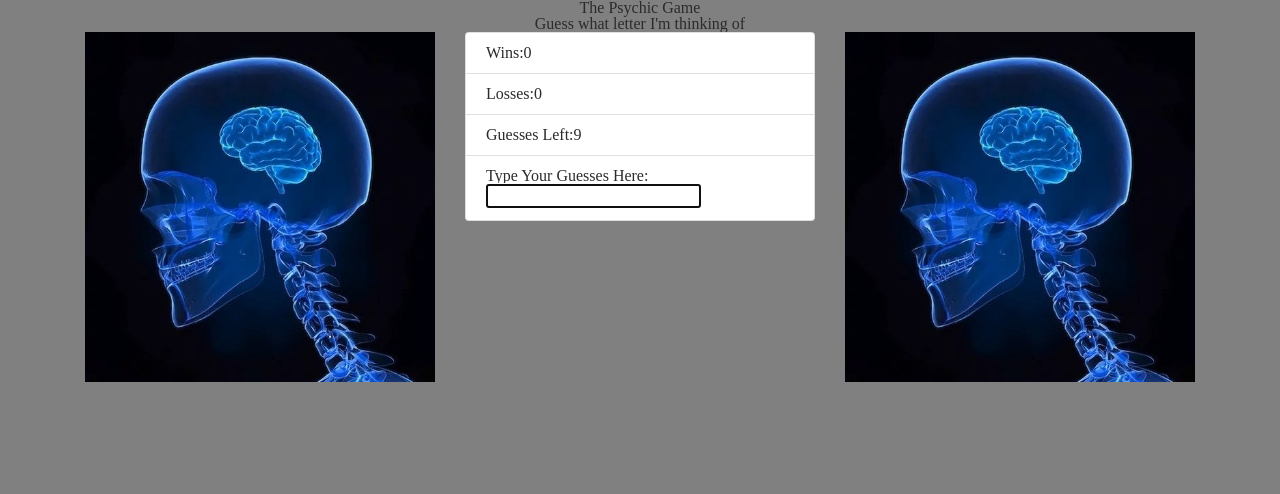
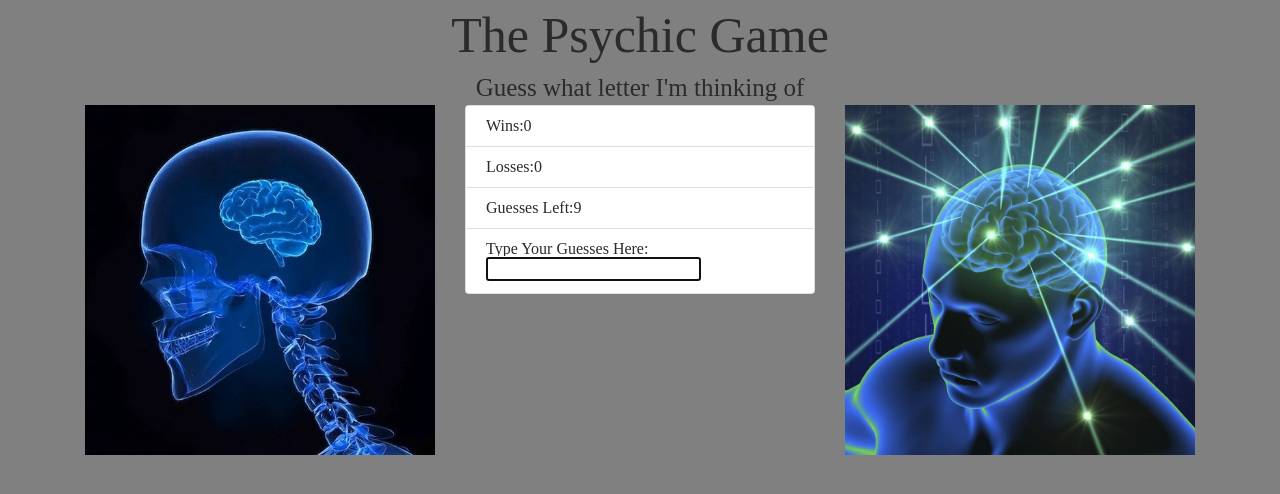
Before and after one commit to 811337/Psychic-Game, a plain HTML site: page index.html in a window 1280 px wide. Drawn offline with nearby package versions, Linux system fonts and the light colour scheme.

```diff
--- a/assets/css/style.css
+++ b/assets/css/style.css
@@ -1,5 +1,15 @@
 .container {
     background-color: gray;
+}
+
+#title {
+    font-size: 50px;
+    padding: 10px;
+}
+
+#subtitle {
+    font-size: 25px;
+    padding: 5px;
 }
 
 .center {
--- a/index.html
+++ b/index.html
@@ -15,6 +15,7 @@
 </head>
 
 <body class="container">
+
     <header class="row">
         <h1 class="col-12 center" id="title">The Psychic Game</h1>
     </header>
@@ -25,9 +26,9 @@
 
     <div class="row">
 
-		<img src="assets/images/dumb.jpg" alt="..." class="pic col-md-4">
+		<img src="assets/images/dumb.jpg" alt="..." class="pic col-lg-4">
 
-		<div class="col-md-4">
+		<div class="col-lg-4">
 			<ul>
 
 				<li class="list-group-item">Wins:
@@ -42,7 +43,7 @@
                     <span id="guesses-text">9</span>
                 </li>
 
-				<li class="list-group-item" id="letter">Type Your Guesses Here:
+				<li class="list-group-item">Type Your Guesses Here:
                     <input type=text id="user-text">
                 </li>
 
@@ -50,7 +51,7 @@
 
         </div>
 
-        <img src="assets/images/dumb.jpg" alt="..." class="pic col-md-4">
+        <img src="assets/images/smart.jpg" alt="..." class="pic col-lg-4">
 
     </div>
 
```
Also changed, not shown: assets/images/smart.jpg (added).
